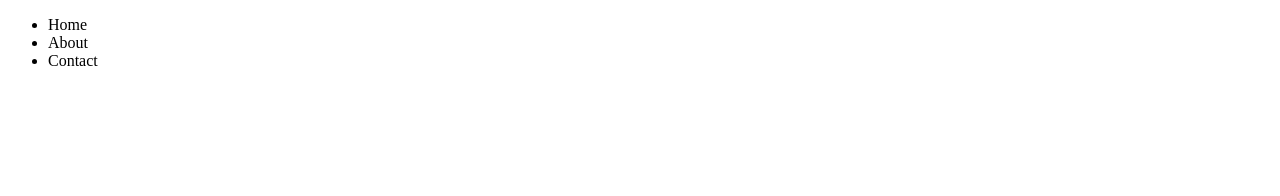
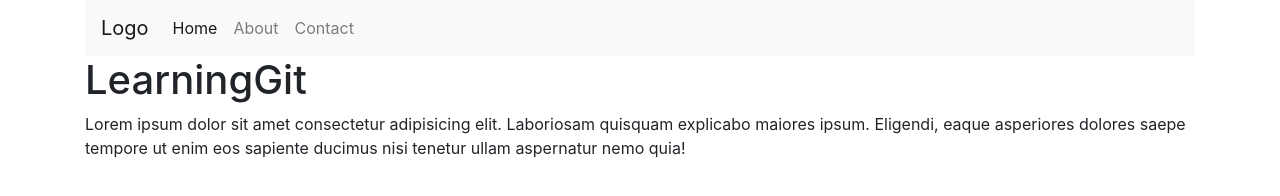
Before and after one commit to benjamindaniels21/bootstrap-is-fun, a website: page index.html in a window 1280 px wide. Drawn offline with nearby package versions, Linux system fonts and the light colour scheme.

```diff
--- a/index.html
+++ b/index.html
@@ -4,18 +4,40 @@
     <meta charset="UTF-8">
     <meta http-equiv="X-UA-Compatible" content="IE=edge">
     <meta name="viewport" content="width=device-width, initial-scale=1.0">
+    <link rel="stylesheet" href="https://maxcdn.bootstrapcdn.com/bootstrap/4.0.0/css/bootstrap.min.css" integrity="sha384-Gn5384xqQ1aoWXA+058RXPxPg6fy4IWvTNh0E263XmFcJlSAwiGgFAW/dAiS6JXm" crossorigin="anonymous">
     <title>Learning Git</title>
 </head>
 <body>
     <div class="container">
-        <nav>
-            <ul>
-                <a href=""></a><li>Home</li>
-                <li>About</li>
-                <li>Contact</li>
-            </ul>
+        <nav class="navbar navbar-expand-lg navbar-light bg-light">
+            <a class="navbar-brand" href="#">Logo</a>
+            <button class="navbar-toggler" type="button" data-toggle="collapse" data-target="#navbarSupportedContent" aria-controls="navbarSupportedContent" aria-expanded="false" aria-label="Toggle navigation">
+              <span class="navbar-toggler-icon"></span>
+            </button>
 
-        </nav>
+            <div class="collapse navbar-collapse" id="navbarSupportedContent">
+              <ul class="navbar-nav mr-auto">
+                <li class="nav-item active">
+                  <a class="nav-link" href="#">Home <span class="sr-only">(current)</span></a>
+                </li>
+                <li class="nav-item">
+                  <a class="nav-link" href="#">About</a>
+                </li>
+                <li class="nav-item">
+                    <a class="nav-link" href="#">Contact</a>
+                  </li>
+              </ul>
+            </div>
+          </nav>
+
+        <h1>LearningGit</h1>
+        <p>Lorem ipsum dolor sit amet consectetur adipisicing elit. Laboriosam quisquam explicabo maiores ipsum. Eligendi, eaque asperiores dolores saepe tempore ut enim eos sapiente ducimus nisi tenetur ullam aspernatur nemo quia!</p>
     </div>
+
+
+
+    <script src="https://code.jquery.com/jquery-3.2.1.slim.min.js" integrity="sha384-KJ3o2DKtIkvYIK3UENzmM7KCkRr/rE9/Qpg6aAZGJwFDMVNA/GpGFF93hXpG5KkN" crossorigin="anonymous"></script>
+    <script src="https://cdnjs.cloudflare.com/ajax/libs/popper.js/1.12.9/umd/popper.min.js" integrity="sha384-ApNbgh9B+Y1QKtv3Rn7W3mgPxhU9K/ScQsAP7hUibX39j7fakFPskvXusvfa0b4Q" crossorigin="anonymous"></script>
+    <script src="https://maxcdn.bootstrapcdn.com/bootstrap/4.0.0/js/bootstrap.min.js" integrity="sha384-JZR6Spejh4U02d8jOt6vLEHfe/JQGiRRSQQxSfFWpi1MquVdAyjUar5+76PVCmYl" crossorigin="anonymous"></script>
 </body>
 </html>
```
Also changed, not shown: package.json (added, +22 -0 lines), 2 other files.
